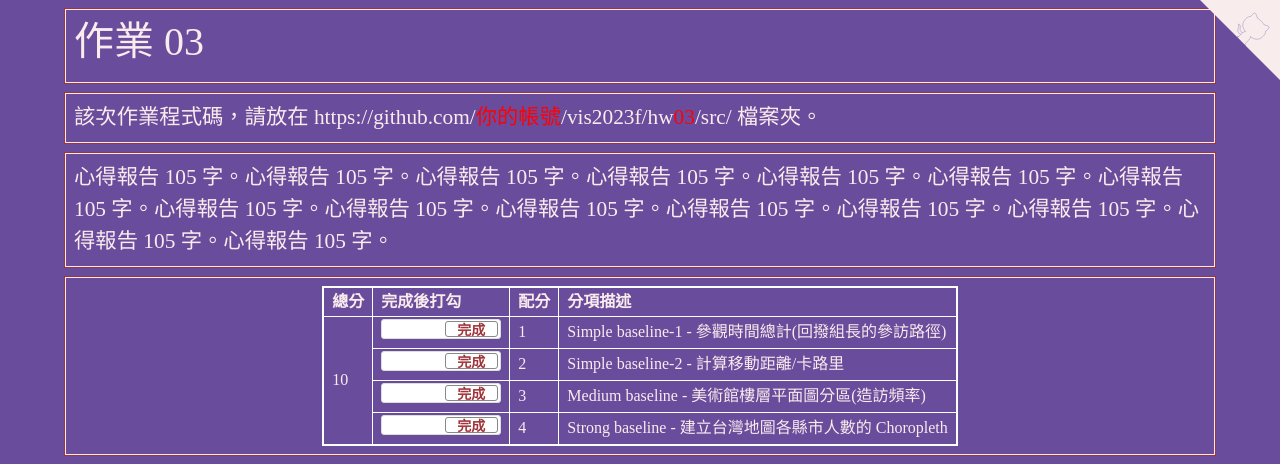
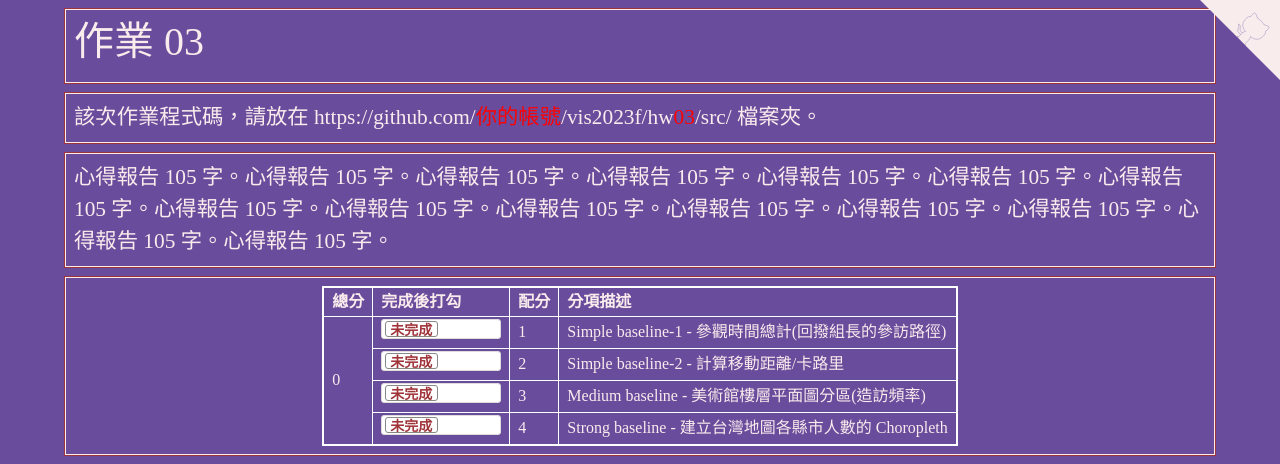
Before and after one commit to yungpei/vis2023f, a plain HTML site: page hw03/index.html in a window 1280 px wide. Shown: the top 464 px of the page. Drawn offline with nearby package versions, Linux system fonts and the light colour scheme.

Commit message:
Update index.html

```diff
--- a/hw03/index.html
+++ b/hw03/index.html
@@ -201,25 +201,25 @@
         </tr>
         <tr>
           <td rowspan="0" id="myTotal"></td>
-          <td><input type="checkbox" class="flipswitch" id="myCheckbox1" checked="checked"></td>
+          <td><input type="checkbox" class="flipswitch" id="myCheckbox1" ></td>
           <td id='m1'>1</td>
           <td>Simple baseline-1 - 參觀時間總計(回撥組長的參訪路徑)</td>
         </tr>
 
          <tr>
-          <td><input type="checkbox" class="flipswitch" id="myCheckbox2" checked="checked"></td>
+          <td><input type="checkbox" class="flipswitch" id="myCheckbox2" ></td>
           <td id='m2'>2</td>
           <td>Simple baseline-2 - 計算移動距離/卡路里</td>
         </tr>
 
         <tr>
-          <td><input type="checkbox" class="flipswitch" id="myCheckbox3" checked="checked"></td>
+          <td><input type="checkbox" class="flipswitch" id="myCheckbox3" ></td>
           <td id='m3'>3</td>
           <td>Medium baseline - 美術館樓層平面圖分區(造訪頻率)</td>
         </tr>
 
         <tr>
-          <td><input type="checkbox" class="flipswitch" id="myCheckbox4" checked="checked"></td>
+          <td><input type="checkbox" class="flipswitch" id="myCheckbox4" ></td>
           <td id='m4'>4</td>
           <td>Strong baseline - 建立台灣地圖各縣市人數的 Choropleth </td>
         </tr>
@@ -254,9 +254,6 @@
   d3.select("#myCheckbox2").on("change",update);
   d3.select("#myCheckbox3").on("change",update);
   d3.select("#myCheckbox4").on("change",update);
-  d3.select("#myCheckbox5").on("change",update);
-  d3.select("#myCheckbox6").on("change",update);
-  d3.select("#myCheckbox7").on("change",update);
 
   update();
 
```
